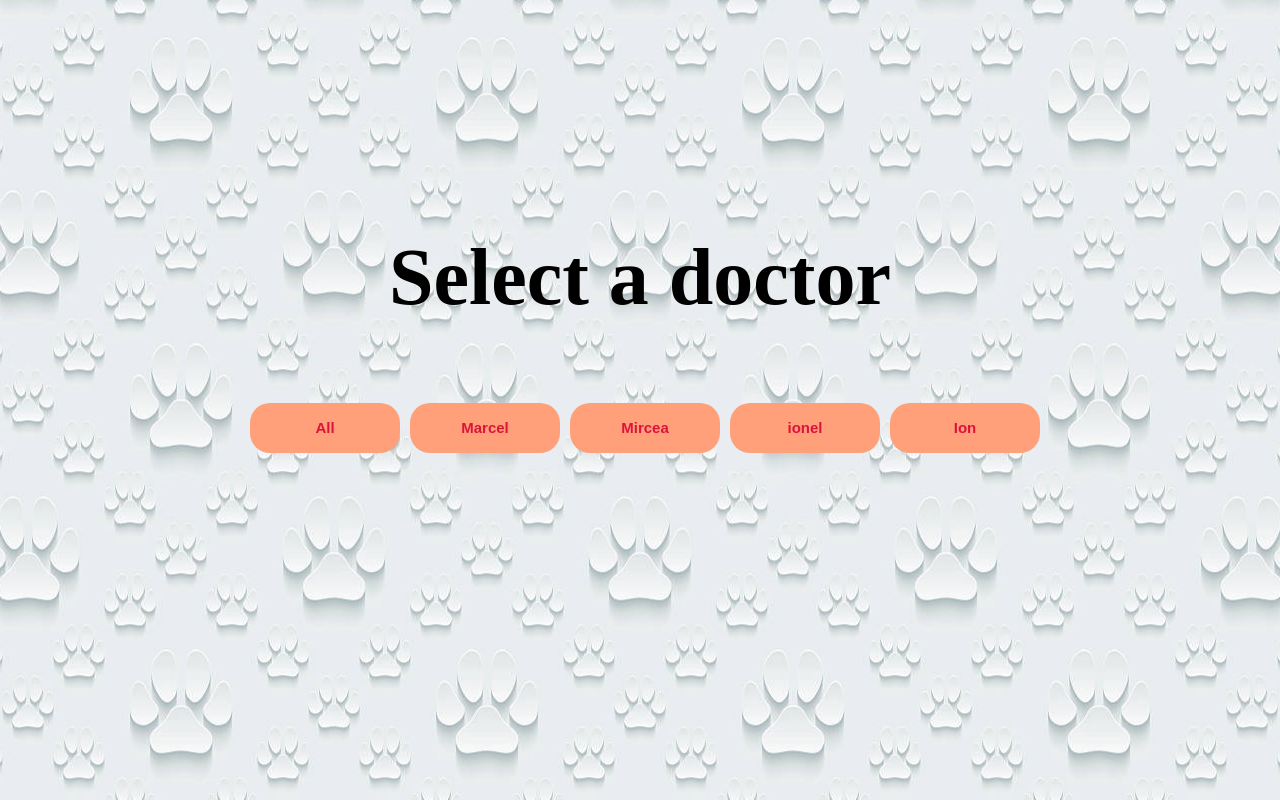
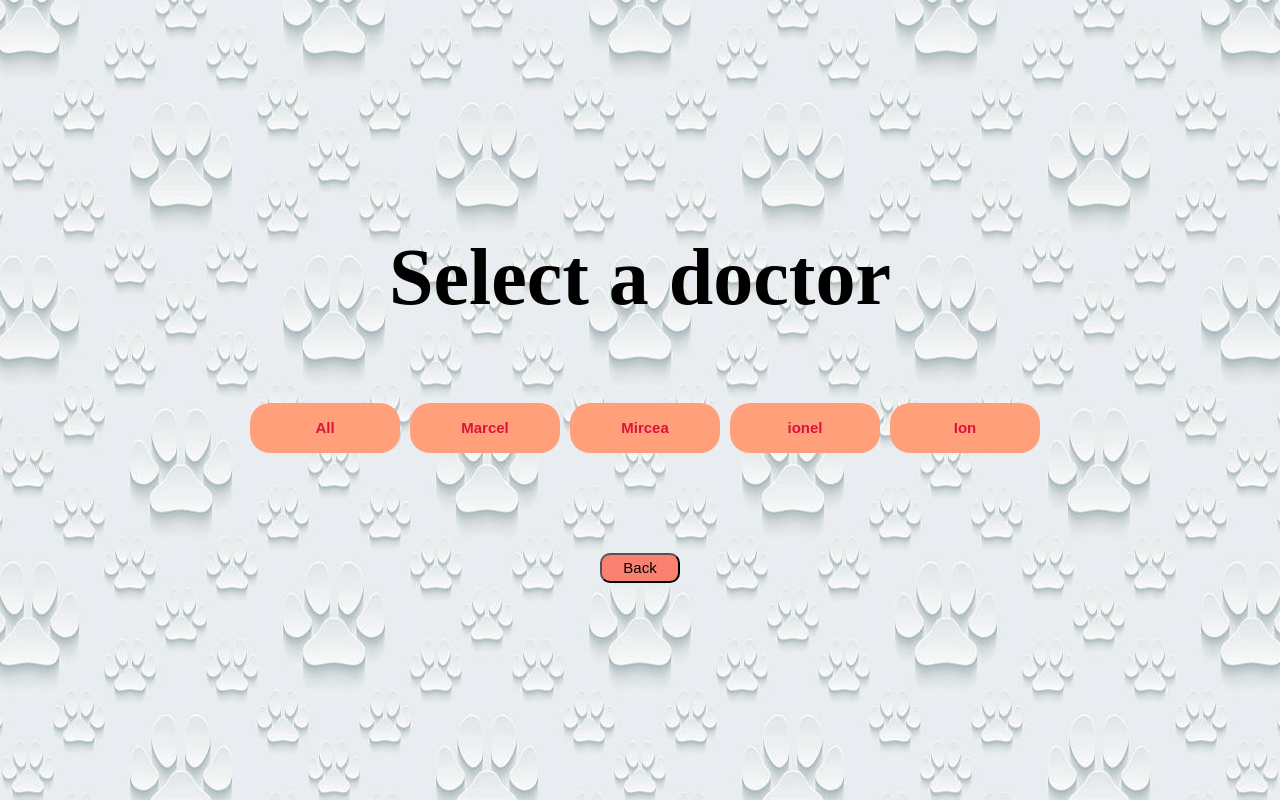
Before and after one commit to romeovasil/VetApp2, an Angular app in the folder VetApp.Frontend/angular-app/: page /appointments in a window 1280 px wide. Built offline with nearby package versions, Linux system fonts and the light colour scheme.

Commit message:
added procedures button and section

```diff
--- a/VetApp.Frontend/angular-app/src/app/components/appointments-section/appointments-section.component.html
+++ b/VetApp.Frontend/angular-app/src/app/components/appointments-section/appointments-section.component.html
@@ -1,3 +1,4 @@
+<div>
 <div class="appointments-page">
 
 
@@ -6,11 +7,17 @@
     <p>Select a doctor</p>
   </div>
 
-  <div class="doctor-button">
-    <button routerLink="/appointments/all">All</button>
-    <button routerLink="/appointments/Marcel">Marcel</button>
-    <button routerLink="/appointments/Mircea">Mircea</button>
-    <button routerLink="/appointments/Ionel">ionel</button>
-    <button routerLink="/appointments/Ion">Ion</button>
+  <div class="doctor-buttons-section">
+    <button class="doctor-button" routerLink="/appointments/all">All</button>
+    <button class="doctor-button" routerLink="/appointments/Marcel">Marcel</button>
+    <button class="doctor-button" routerLink="/appointments/Mircea">Mircea</button>
+    <button class="doctor-button" routerLink="/appointments/Ionel">ionel</button>
+    <button class="doctor-button" routerLink="/appointments/Ion">Ion</button>
   </div>
+  <div>
+    <button class="back-button" routerLink="/">Back</button>
+  </div>
+
 </div>
+
+</div>
--- a/VetApp.Frontend/angular-app/src/app/components/appointments-section/appointments-section.component.scss
+++ b/VetApp.Frontend/angular-app/src/app/components/appointments-section/appointments-section.component.scss
@@ -16,7 +16,7 @@
 
 }
 
-button{
+.doctor-button{
   background-color: lightsalmon;
   color:crimson;
   border-radius: 20px;
@@ -29,18 +29,29 @@ button{
 
 }
 
-button:hover{
+.doctor-button:hover{
   background-color: green;
   color:yellow;
 }
 
-button:active{
+.doctor-button:active{
   background-color: red;
   color:white;
 }
 
-.doctor-button{
+.doctor-buttons-section{
   display: flex;
   flex-direction: row;
   justify-content: space-between;
 }
+
+.back-button{
+  margin-top: 100px;
+  font-size: 15px;
+  height: 30px;
+  width: 80px;
+  background-color: salmon;
+  border-radius: 10px;
+  border-color: black;
+
+}
--- /dev/null
+++ b/VetApp.Frontend/angular-app/src/app/components/procedures-section/procedures-section.component.html
@@ -0,0 +1 @@
+<p>procedures-section works!</p>
--- a/VetApp.Frontend/angular-app/src/app/components/welcome-section/welcome-section.component.html
+++ b/VetApp.Frontend/angular-app/src/app/components/welcome-section/welcome-section.component.html
@@ -3,5 +3,5 @@
   <h1 class="welcome-title">Welcome!</h1>
 
   <button class ="appointments-button" routerLink="/appointments">See appointments</button>
-
+  <button class ="appointments-button" routerLink="/procedures">See procedures</button>
 </div>
--- a/VetApp.Frontend/angular-app/src/app/components/welcome-section/welcome-section.component.scss
+++ b/VetApp.Frontend/angular-app/src/app/components/welcome-section/welcome-section.component.scss
@@ -22,6 +22,7 @@
   height: 50px;
   font-size: 15px;
   font-weight: bold;
+  margin-bottom: 30px;
 
 }
 
```
Also changed, not shown: VetApp.Frontend/angular-app/src/app/app.module.ts (+5 -2 lines), VetApp.Frontend/angular-app/src/app/components/procedures-section/procedures-section.component.ts (added, +10 -0 lines), VetApp.Frontend/angular-app/src/app/components/procedures-section/procedures-section.component.scss (added), 1 other file (tests, documents, lock files or other folders).
